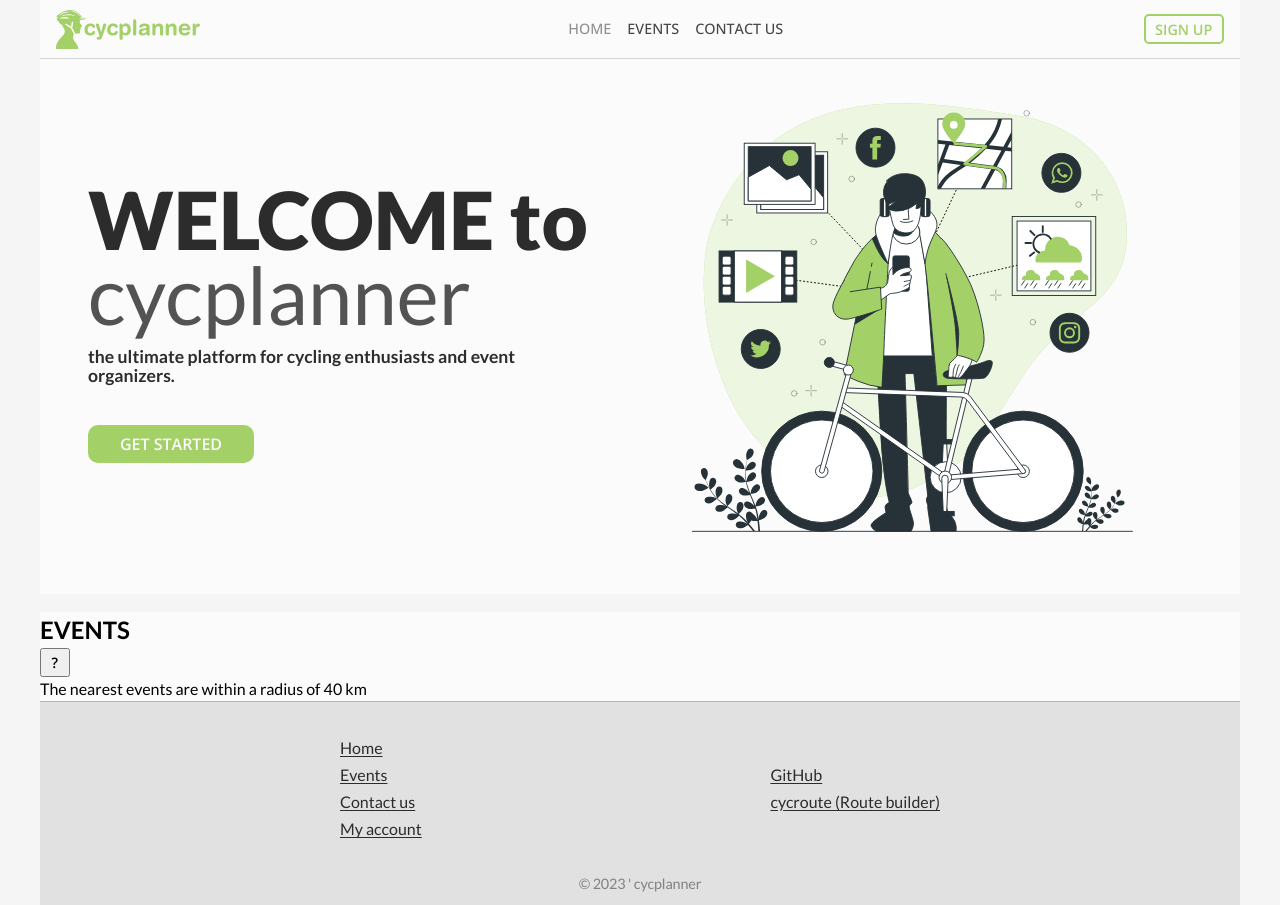
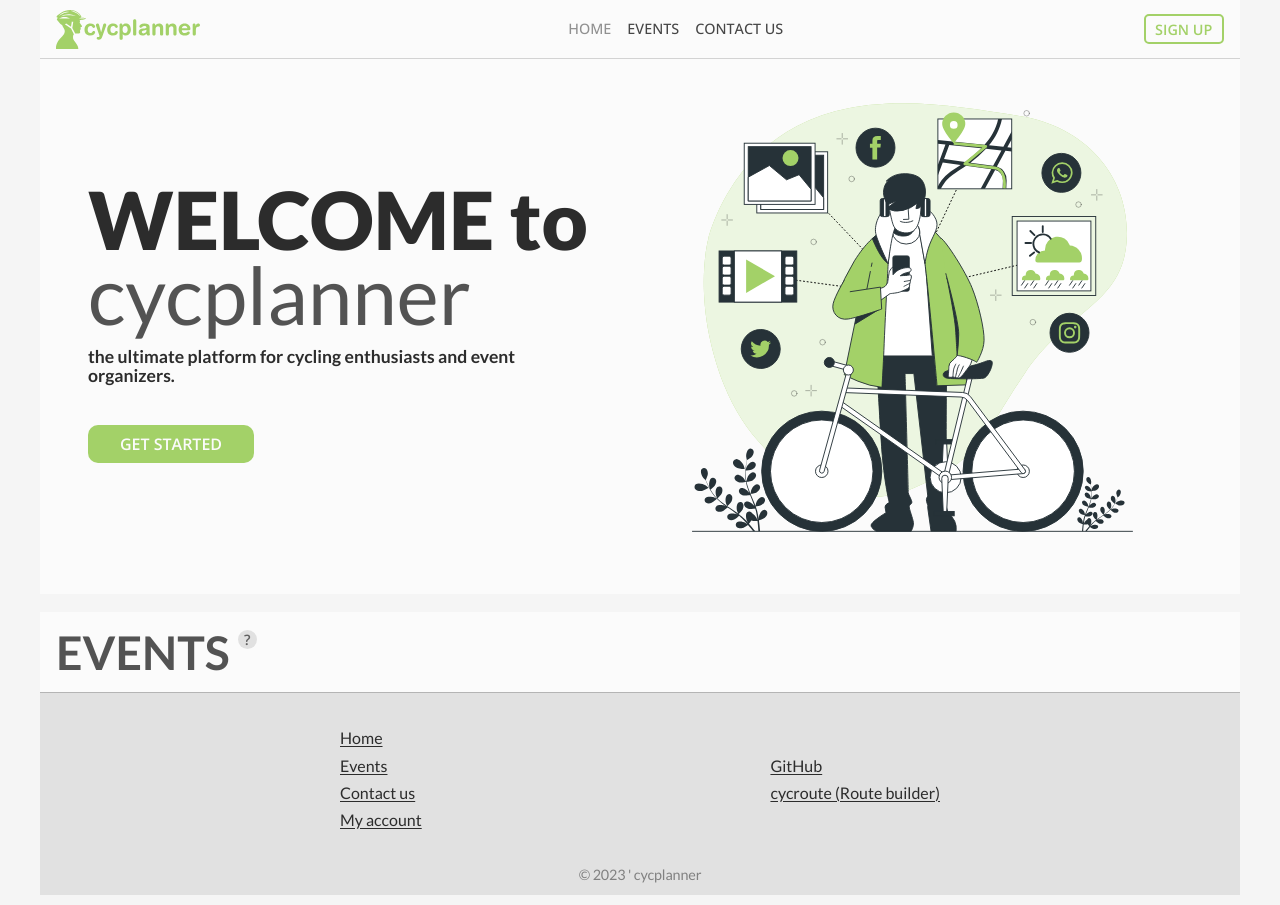
Before and after one commit to vladokuskov/cycplanner, a Next.js app: page / in a window 1280 px wide. Built offline with nearby package versions, Linux system fonts and the light colour scheme.

Commit message:
added info button

```diff
--- a/src/pages/index.tsx
+++ b/src/pages/index.tsx
@@ -1,8 +1,14 @@
 import Head from 'next/head';
 
 import Banner from '@/assets/home/home-banner.svg';
+import { useState } from 'react';
 
 export default function Home() {
+  const [isInfoOpen, setIsInfoOpen] = useState<boolean>(false);
+
+  const handleHover = (event: React.MouseEvent<HTMLButtonElement>) => {
+    setIsInfoOpen(event.type === 'mouseenter');
+  };
   return (
     <>
       <Head>
@@ -43,15 +49,20 @@ export default function Home() {
                   className="events-info-button"
                   title="How it works?"
                   aria-label="How it works?"
+                  onMouseEnter={handleHover}
+                  onMouseLeave={handleHover}
                   tabIndex={0}
                 >
                   ?
                 </button>
-                <p className="events-info-title">
-                  The nearest events are within a radius of 40 km
-                </p>
+                {isInfoOpen ? (
+                  <p className="events-info-title">
+                    The nearest events are within a radius of 40 km
+                  </p>
+                ) : null}
               </div>
             </div>
+            <div className="home-events-filter-wrapper"></div>
           </div>
         </div>
       </main>
--- a/src/sass/abstracts/_mixins.scss
+++ b/src/sass/abstracts/_mixins.scss
@@ -81,3 +81,13 @@
     opacity: 1;
   }
 }
+
+@keyframes smoothShow {
+  from {
+    opacity: 0;
+  }
+
+  to {
+    opacity: 1;
+  }
+}
--- a/src/sass/base/_typography.scss
+++ b/src/sass/base/_typography.scss
@@ -115,3 +115,28 @@ li {
     font-size: 1.1rem;
   }
 }
+
+.home-events-title {
+  color: $home-title;
+  font-style: normal;
+  font-weight: 600;
+  font-size: 2.9rem;
+  line-height: 48px;
+}
+
+.events-info-title {
+  position: absolute;
+  top: 0;
+  left: 1.5rem;
+  width: 100%;
+  width: 100%;
+  max-width: 100%;
+  min-width: 12rem;
+  text-align: center;
+  padding: 0.1rem 0.3rem;
+  border-radius: 10px;
+  color: $home-info;
+  background-color: $home-info-bg;
+  margin-right: 1rem;
+  animation: smoothShow 250ms;
+}
--- a/src/sass/components/_buttons.scss
+++ b/src/sass/components/_buttons.scss
@@ -60,6 +60,22 @@ button {
   }
   &:active {
     background-color: hover-color($app-accent, 5);
+  }
+}
+
+.events-info-button {
+  border-radius: 100%;
+  border: none;
+  background-color: $home-info-bg;
+  color: $home-info;
+  padding: 0;
+  width: 1.2rem;
+  height: 1.2rem;
+  @include on-hover {
+    background-color: hover-color($home-info-bg, -20);
+  }
+  &:active {
+    background-color: hover-color($home-info-bg, -20);
   }
 }
 
--- a/src/sass/components/_nav.scss
+++ b/src/sass/components/_nav.scss
@@ -77,7 +77,6 @@
         -webkit-transform: translate(-50%, 0);
         -ms-transform: translate(-50%, 0);
         transform: translate(-50%, 0);
-
         .navbar-menu--links {
           list-style: none;
           @include flexCenter(column, 0.5rem);
--- a/src/sass/pages/_home.scss
+++ b/src/sass/pages/_home.scss
@@ -25,4 +25,25 @@
       }
     }
   }
+  .home-events-wrapper {
+    padding: 1rem;
+    width: 100%;
+    .home-events-header {
+      width: 100%;
+      @include flexCenter(column, 0);
+      align-items: flex-start;
+      .home-events-title-wrapper {
+        @include flexCenter(column, 0);
+        @include media($from: 'sm') {
+          flex-direction: row;
+          align-items: flex-start;
+          gap: 0.5rem;
+        }
+        .home-events-info-wrapper {
+          width: 100%;
+          position: relative;
+        }
+      }
+    }
+  }
 }
--- a/src/sass/themes/_theme-default.scss
+++ b/src/sass/themes/_theme-default.scss
@@ -23,6 +23,8 @@ $footer-copyright: #818181;
 
 //Home
 $home-title: rgba(32, 32, 32, 0.77);
+$home-info: #616161;
+$home-info-bg: rgba(82, 82, 82, 0.15);
 
 //buttons
 $login-btn: #444444;
```
